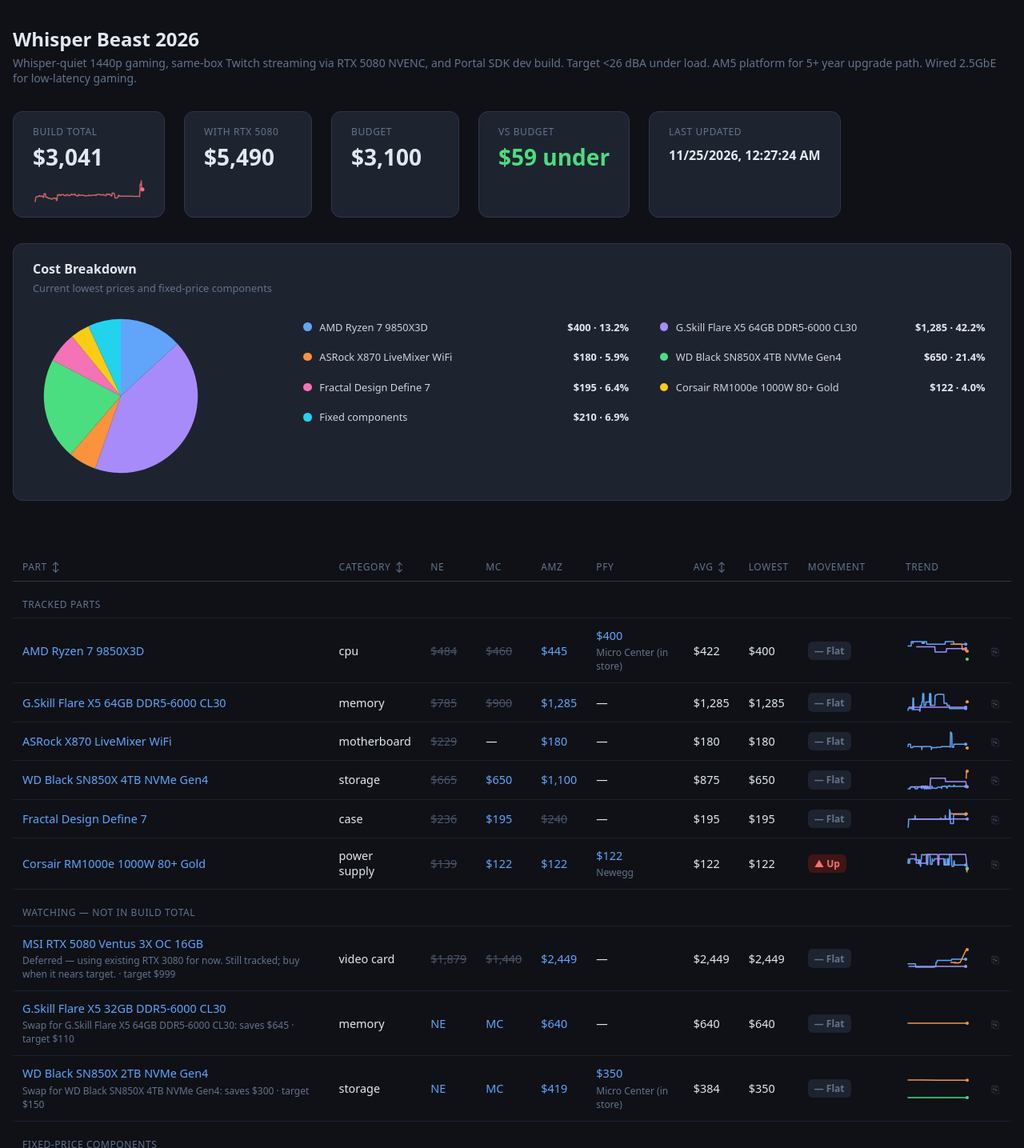
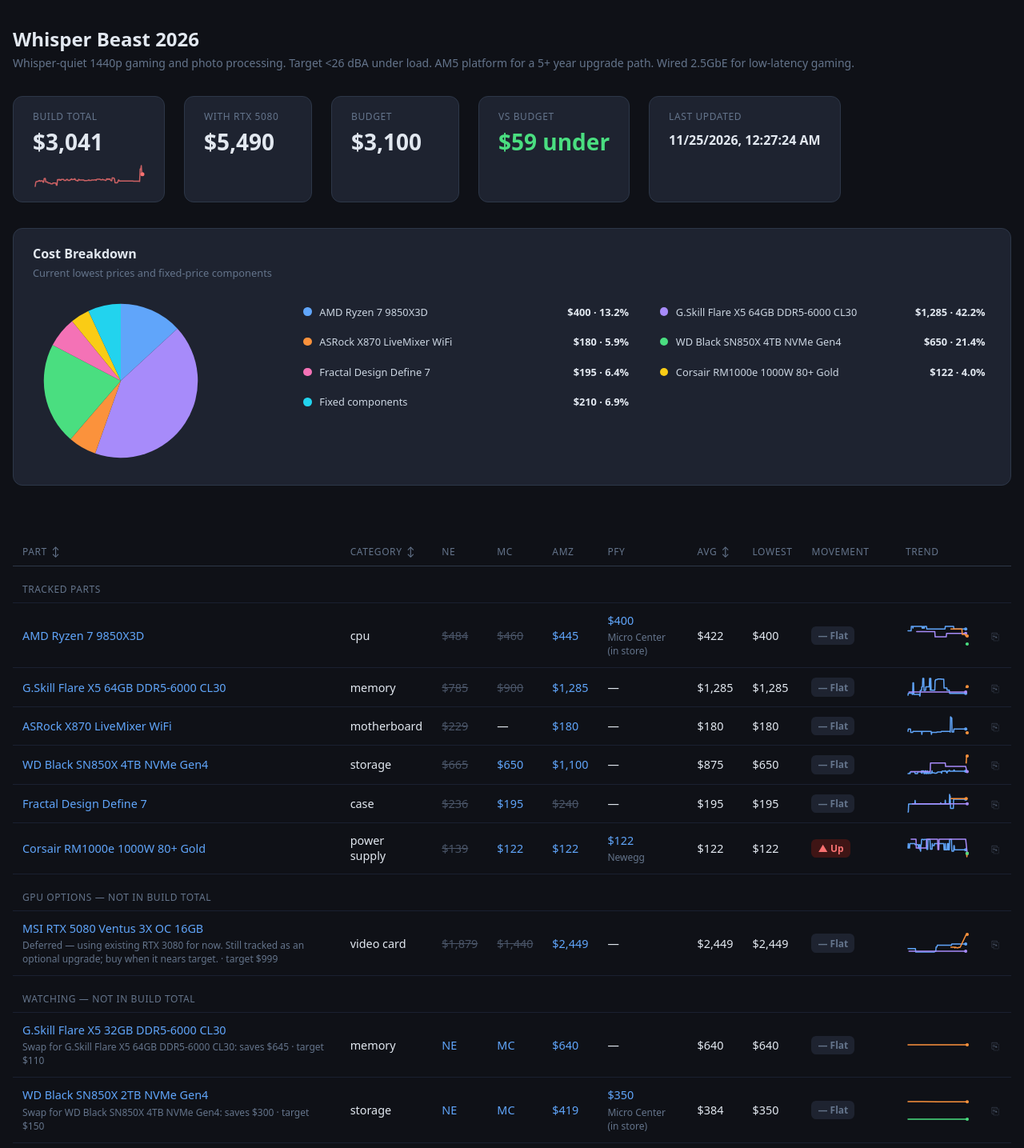
Before and after one commit to emckenna/my-new-build, a plain HTML site: page index.html in a window 1280 px wide. Shown: the top 1435 px of the page at 80% size. Drawn offline with Linux system fonts and the light colour scheme.

Commit message:
Fix GPU listing and separate upgrade options
Co-authored-by: Copilot <223556219+Copilot@users.noreply.github.com>

```diff
--- a/index.html
+++ b/index.html
@@ -316,7 +316,8 @@
       const costItems = [];
 
       const inBuild = parts.parts.filter(p => p.in_build !== false);
-      const watching = parts.parts.filter(p => p.in_build === false);
+      const watching = parts.parts.filter(p => p.in_build === false && p.category !== 'video card');
+      const gpuOptions = parts.parts.filter(p => p.in_build === false && p.category === 'video card');
 
       // A retailer price is fresh if it was fetched within 48h of the last run
       const fetchRef = prices?.last_fetched ? Date.parse(prices.last_fetched) : Date.now();
@@ -384,6 +385,19 @@
         if (lowest != null) {
           variableTotal += lowest;
           costItems.push({ name: part.name, cost: lowest });
+        }
+      }
+
+      if (gpuOptions.length > 0) {
+        tbody.insertAdjacentHTML('beforeend',
+          `<tr class="section-row"><td colspan="11" class="section-label">GPU Options — Not in Build Total</td></tr>`);
+        for (const part of gpuOptions) {
+          const lowest = priceMap[part.id]?.lowest_price ?? null;
+          let note = part.note ?? '';
+          if (part.target_price && lowest != null) {
+            note += `${note ? ' · ' : ''}target ${fmt(part.target_price)}`;
+          }
+          partRow(part, note);
         }
       }
 
--- a/parts.json
+++ b/parts.json
@@ -5,7 +5,7 @@
   },
   "build": {
     "name": "Whisper Beast 2026",
-    "description": "Whisper-quiet 1440p gaming, same-box Twitch streaming via RTX 5080 NVENC, and Portal SDK dev build. Target <26 dBA under load. AM5 platform for 5+ year upgrade path. Wired 2.5GbE for low-latency gaming.",
+    "description": "Whisper-quiet 1440p gaming and photo processing. Target <26 dBA under load. AM5 platform for a 5+ year upgrade path. Wired 2.5GbE for low-latency gaming.",
     "budget": 3100,
     "last_updated": "2026-11-21"
   },
@@ -31,16 +31,16 @@
       "id": "gpu",
       "name": "MSI RTX 5080 Ventus 3X OC 16GB",
       "category": "video card",
-      "description": "Primary gaming GPU and same-box stream encoder. 170-220+ FPS at 1440p Ultra with DLSS4/MFG. 9th-gen NVENC handles 1080p60/1440p60 OBS encode with negligible gaming impact. ~24 dBA load with custom fan curve. Street price stabilized ~$1,249 vs $999 MSRP.",
+      "description": "Optional gaming and photo-processing GPU upgrade. 170-220+ FPS at 1440p Ultra with DLSS4/MFG. ~24 dBA load with a custom fan curve. Keep the existing RTX 3080 until 5080 pricing normalizes.",
       "url": "https://www.msi.com/Graphics-Card/GeForce-RTX-5080-16G-VENTUS-3X-OC",
       "target_price": 999,
       "retailers": {
         "newegg": "https://www.newegg.com/msi-rtx-5080-16g-ventus-3x-oc-geforce-rtx-5080-16gb-graphics-card/p/N82E16814137930",
         "microcenter": "https://www.microcenter.com/product/693011/msi-nvidia-geforce-rtx-5080-ventus-3x-overclocked-triple-fan-16gb-gddr7-pcie-50-graphics-card?storeid=085",
-        "amazon": "https://www.amazon.com/dp/B0DSWQNGYF"
+        "amazon": "https://www.amazon.com/dp/B0GMZ4WT7C"
       },
       "in_build": false,
-      "note": "Deferred — using existing RTX 3080 for now. Still tracked; buy when it nears target.",
+      "note": "Deferred — using existing RTX 3080 for now. Still tracked as an optional upgrade; buy when it nears target.",
       "pricify": {
         "site": "rtx.live",
         "part_number": "RTX 5080 16G VENTUS 3X OC"
```
